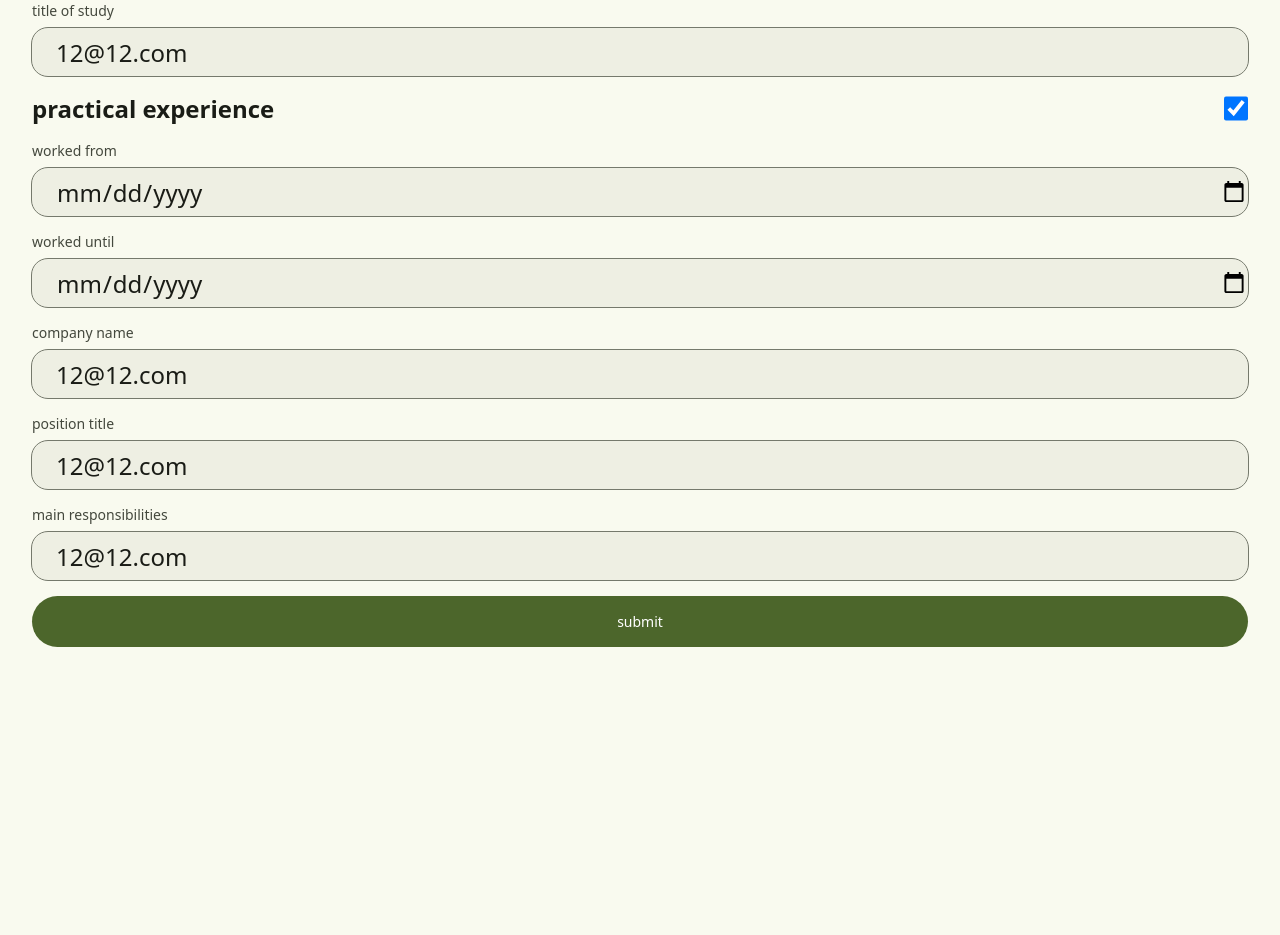
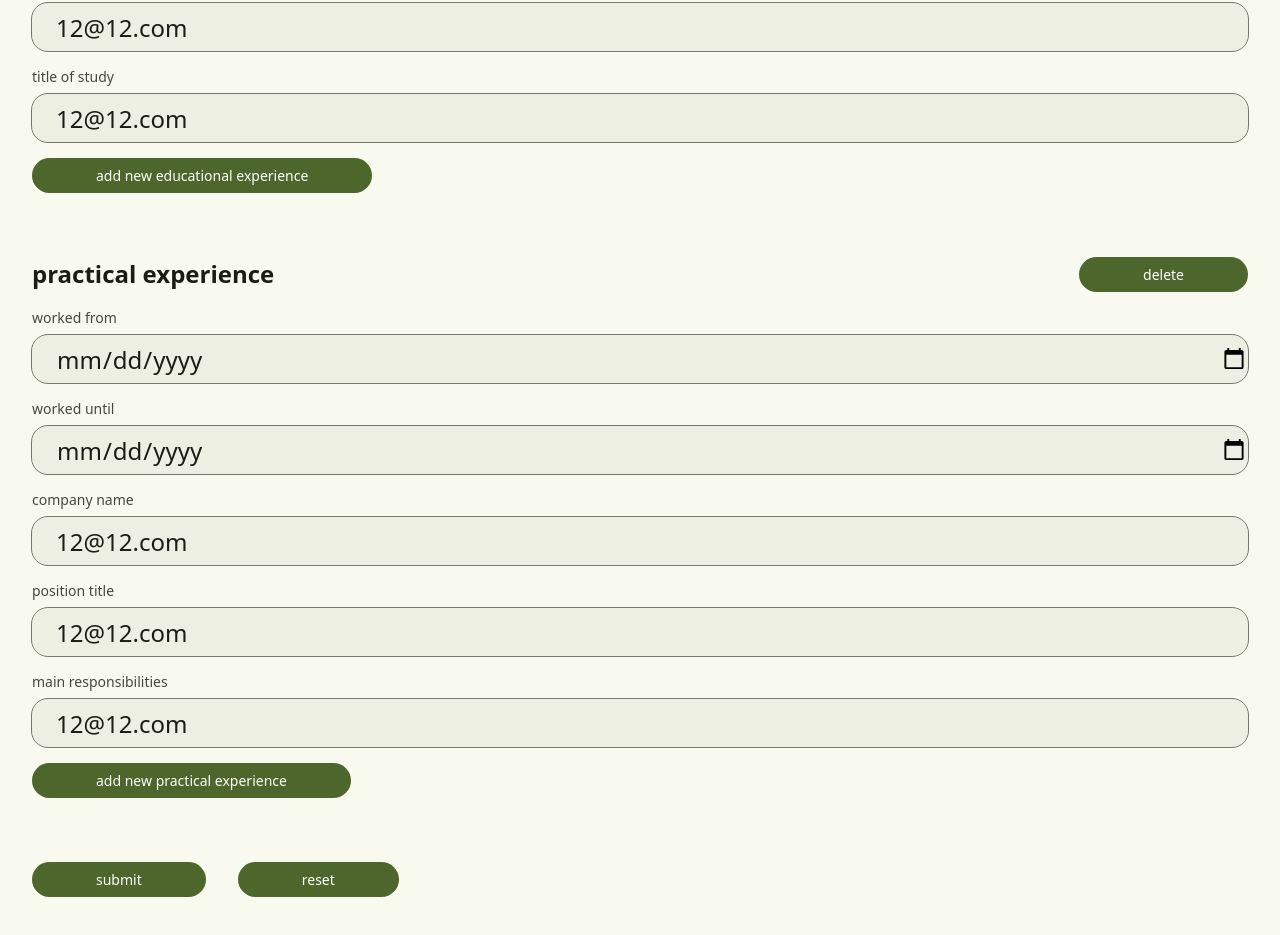
Before and after one commit to sinskiy/odin-cv, a React (Vite) app: page / in a window 1280 px wide. Shown: the part 603-1538 px from the top of the page. Built offline with nearby package versions, Linux system fonts and the light colour scheme.

Commit message:
feat: add custom styling, add multiple experiences

```diff
--- a/src/components/EducationalExperience.jsx
+++ b/src/components/EducationalExperience.jsx
@@ -1,9 +1,9 @@
-import FormSection from "./FormSection";
+import Experiences from "./Experiences";
 import FormInput from "./FormInput";
 
 export default function EducationalExperience() {
   return (
-    <FormSection title="educational experience">
+    <Experiences title="educational experience">
       <FormInput
         id="study-end"
         label="end of study"
@@ -16,6 +16,6 @@ export default function EducationalExperience() {
         placeholder="Hogwarts School of Witchcraft and Wizardry"
       />
       <FormInput id="study-title" label="title of study" placeholder="Ph.D" />
-    </FormSection>
+    </Experiences>
   );
 }
--- /dev/null
+++ b/src/components/Experiences.jsx
@@ -0,0 +1,25 @@
+import { useState } from "react";
+import FormSection from "./FormSection";
+
+export default function Experiences({ title, legendText, children }) {
+  const [length, setLength] = useState(1);
+  return (
+    <>
+      {Array(length)
+        .fill(1)
+        .map((section, i) => (
+          <FormSection
+            key={i}
+            title={title}
+            legendText={legendText}
+            action="delete"
+          >
+            {children}
+          </FormSection>
+        ))}
+      <button type="button" onClick={() => setLength(length + 1)}>
+        add new {title}
+      </button>
+    </>
+  );
+}
--- a/src/components/FormInput.jsx
+++ b/src/components/FormInput.jsx
@@ -18,7 +18,10 @@ export default function FormInput({
   if (!inputValue && CvState === "viewing") return;
 
   return (
-    <div className="form-input" id={CvState === "viewing" && id}>
+    <div
+      className="form-input"
+      id={CvState === "viewing" ? id + crypto.randomUUID() : undefined}
+    >
       {CvState !== "viewing" && (
         <label htmlFor={id}>
           {label}
--- a/src/components/FormSection.jsx
+++ b/src/components/FormSection.jsx
@@ -1,12 +1,19 @@
 import { useState, useContext } from "react";
 import { CvStateContext } from "../CvStateContext";
 
-export default function FormSection({ title, legendText, children }) {
+export default function FormSection({
+  title,
+  legendText,
+  children,
+  action = "toggle",
+}) {
   const CvState = useContext(CvStateContext);
 
-  const [sectionDisplayed, setSectionDisplayed] = useState(true);
+  const [sectionDisplayed, setSectionDisplayed] = useState("displayed");
   const legendDisplayed = CvState === "editing" && legendText;
   return (
+    <>
+      {sectionDisplayed && (
         <section className={title.replace(" ", "-")}>
           <header
             style={{
@@ -16,20 +23,22 @@ export default function FormSection({ title, legendText, children }) {
             }}
           >
             <h2>{sectionDisplayed && title}</h2>
-        <input
-          type="checkbox"
-          checked={sectionDisplayed}
-          onChange={(e) => setSectionDisplayed(e.target.checked)}
-          name={title}
-          id={title}
-        />
+            {action === "delete" && (
+              <button onClick={() => setSectionDisplayed(false)}>delete</button>
+            )}
           </header>
-      <fieldset style={{ display: sectionDisplayed ? "block" : "none" }}>
+          <fieldset
+            style={{
+              display: sectionDisplayed ? "block" : "none",
+            }}
+          >
             {legendDisplayed && (
               <legend style={{ marginBottom: "1rem" }}>{legendText}</legend>
             )}
             {children}
           </fieldset>
         </section>
+      )}
+    </>
   );
 }
--- a/src/components/MainFormControls.jsx
+++ b/src/components/MainFormControls.jsx
@@ -5,7 +5,7 @@ export default function MainFormControls() {
   const CvState = useContext(CvStateContext);
   const buttonText = CvState === "editing" ? "submit" : "edit";
   return (
-    <section>
+    <section style={{ display: "flex", gap: "2rem" }}>
       <button
         type="submit"
         aria-label={buttonText}
@@ -13,6 +13,9 @@ export default function MainFormControls() {
       >
         {buttonText}
       </button>
+      <button type="reset" onClick={() => window.location.reload()}>
+        reset
+      </button>
     </section>
   );
 }
--- a/src/components/PracticalExperience.jsx
+++ b/src/components/PracticalExperience.jsx
@@ -1,14 +1,14 @@
-import FormSection from "./FormSection";
+import Experiences from "./Experiences";
 import FormInput from "./FormInput";
 
 export default function PracticalExperience() {
   return (
-    <FormSection title="practical experience">
+    <Experiences title="practical experience">
       <FormInput id="start-date" type="date" label="worked from" />
       <FormInput id="end-date" type="date" label="worked until" />
       <FormInput id="company-name" label="company name" placeholder="Google" />
       <FormInput id="position-title" label="position title" placeholder="CEO" />
       <FormInput id="responsibilities" label="main responsibilities" />
-    </FormSection>
+    </Experiences>
   );
 }
--- a/src/styles/MainForm.css
+++ b/src/styles/MainForm.css
@@ -1,5 +1,13 @@
 .editing {
   padding: 2rem;
+}
+
+.editing section + button {
+  margin-bottom: 4rem;
+}
+
+.editing .general-information {
+  margin-bottom: 4rem;
 }
 
 .viewing h2 {
@@ -31,7 +39,7 @@
   row-gap: 1rem;
 }
 
-.viewing #name {
+.viewing [id^="name"] {
   grid-column: 1 / -1;
 }
 
@@ -49,7 +57,7 @@
   display: none;
 }
 
-.viewing #name p {
+.viewing [id^="name"] p {
   font-size: 3rem;
 }
 
@@ -65,20 +73,25 @@
 .viewing .practical-experience fieldset {
   grid-template-rows: repeat(3, auto);
 }
-.viewing #study-end {
+.viewing [id^="study-end"] {
   grid-row: 1 / -1;
 }
-.viewing #end-date {
+.viewing [id^="end-date"] {
   grid-column: 1 / 2;
   grid-row: 2 / -1;
 }
 
-.viewing #company-name p,
-.viewing #school-name p {
+.viewing [id^="company-name"] p,
+.viewing [id^="school-name"] p {
   font-size: 3rem;
 }
 
-.viewing #position-title p,
-.viewing #study-title p {
+.viewing [id^="position-title"] p,
+.viewing [id^="study-title"] p {
   font-size: 2rem;
 }
+
+.viewing header button,
+.viewing > button {
+  display: none;
+}
--- a/src/styles/index.css
+++ b/src/styles/index.css
@@ -39,8 +39,8 @@ input {
 }
 
 button {
-  width: 100%;
-  padding: 1rem;
+  width: fit-content;
+  padding: 0.5rem 4rem;
   border: none;
 
   border-radius: var(--rounded);
```
Lines whose indentation alone changed are shown as unchanged.
